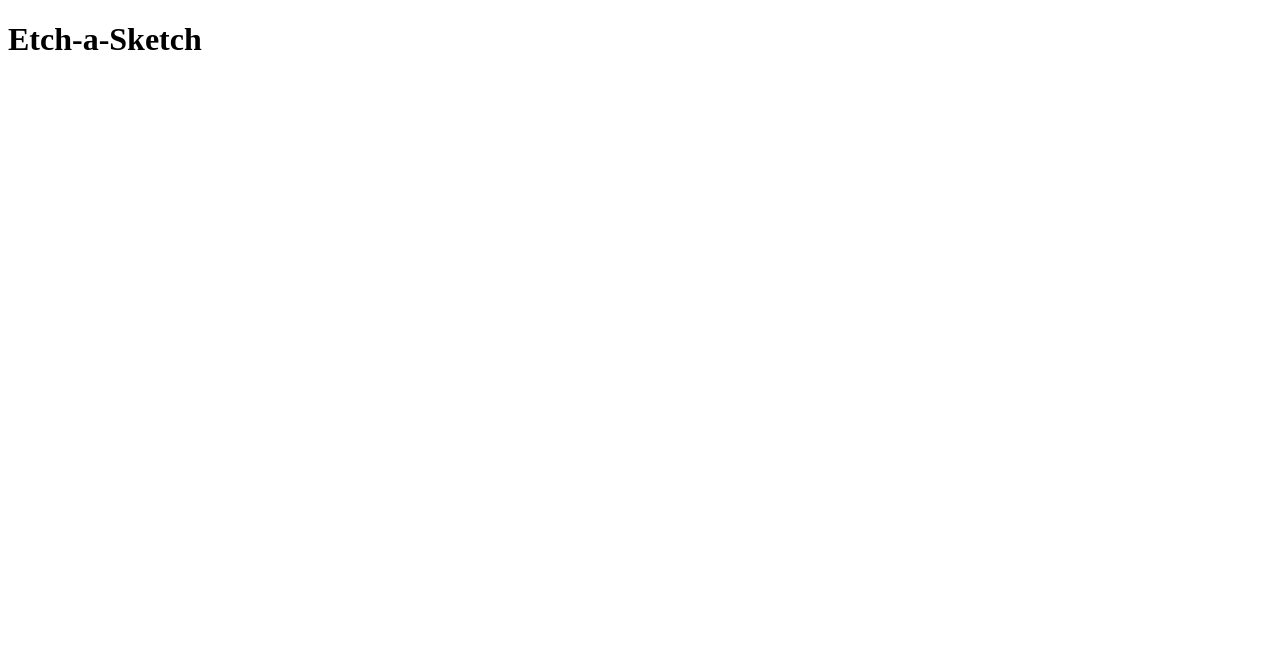
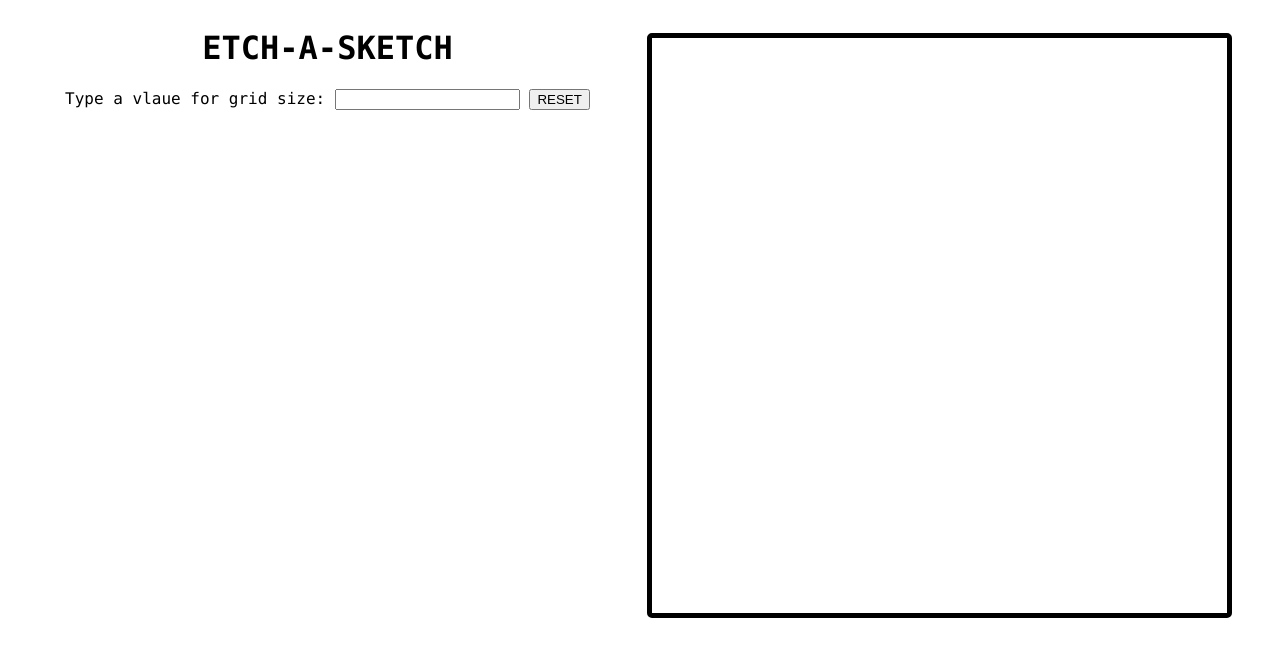
Before and after one commit to wizardywizard/odin-etch-a-sketch, a plain HTML site: page index.html in a window 1280 px wide. Drawn offline with Linux system fonts and the light colour scheme.

Commit message:
worked on html and css file

```diff
--- a/index.html
+++ b/index.html
@@ -8,11 +8,18 @@
     <title>Odin Etch-a-Sketch</title>
 </head>
 <body>
-    <header class="header">
-        <h1 class="title">Etch-a-Sketch</h1>
-    </header>
 
-    <div class="right"></div>
+    <div class="right">
+        <div class="gridContainer"></div>
+    </div>
+
+
+    <div class="page">
+        <h1>ETCH-A-SKETCH</h1>
+        <label for="quantity">Type a vlaue for grid size:</label>
+        <input type="number" id="quantity" name="quantity" />
+        <button class="reset">RESET</button>
+    </div>
 
 
     <script src="script.js"></script>
--- a/style.css
+++ b/style.css
@@ -0,0 +1,34 @@
+html {
+    text-align: center;
+    font-family: Monaco;
+}
+
+.right {
+    float: right;
+}
+
+.page {
+    display: inline-block;
+}
+
+.square {
+    background-color: white;
+    border: 1px solid black;
+}
+
+.color {
+    background-color: gray;
+    border: 1px solid black;
+}
+
+.gridContainer {
+    margin-top: 25px;
+    margin-right: 40px;
+    display: inline-block;
+    grid-template-columns: repeat(16, 2fr);
+    grid-template-rows: repeat(16, 2fr);
+    border: 5px solid black;
+    border-radius: 5px;
+    height: 575px;
+    width: 575px;
+}
```
